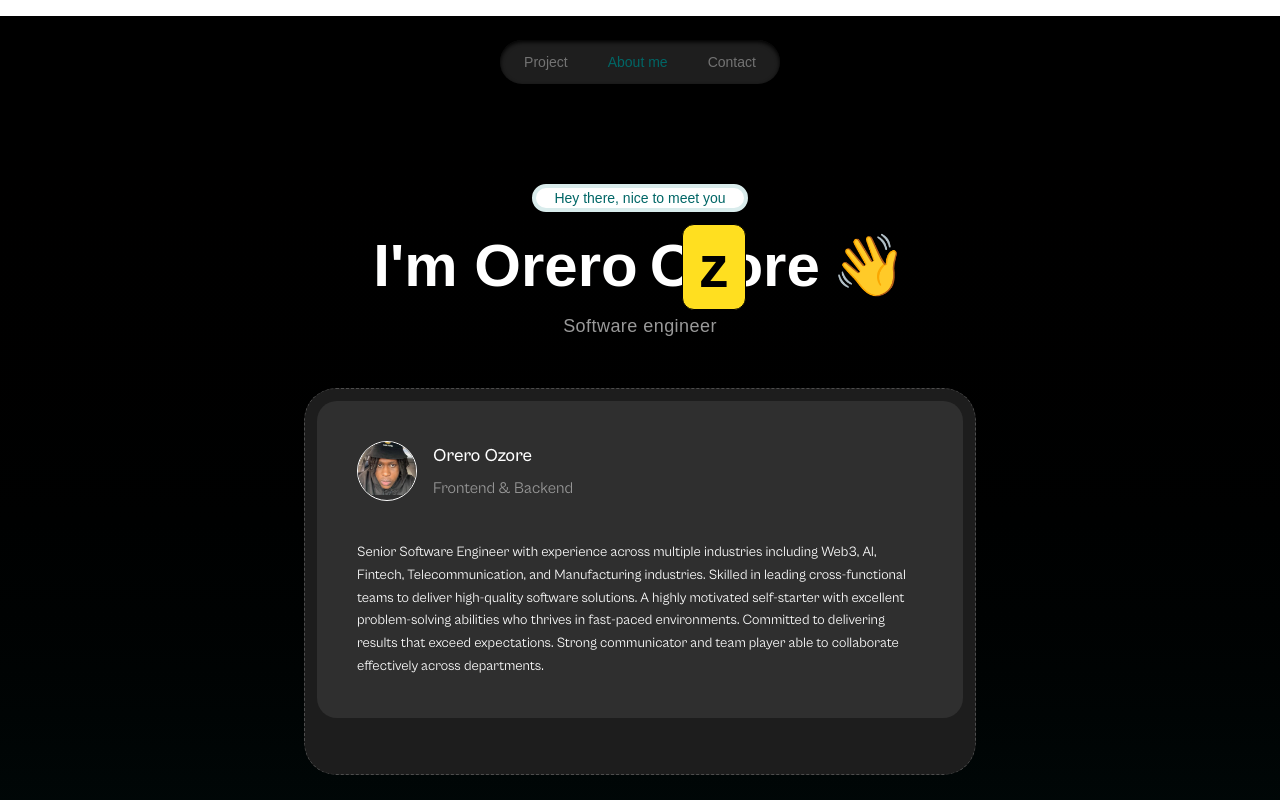
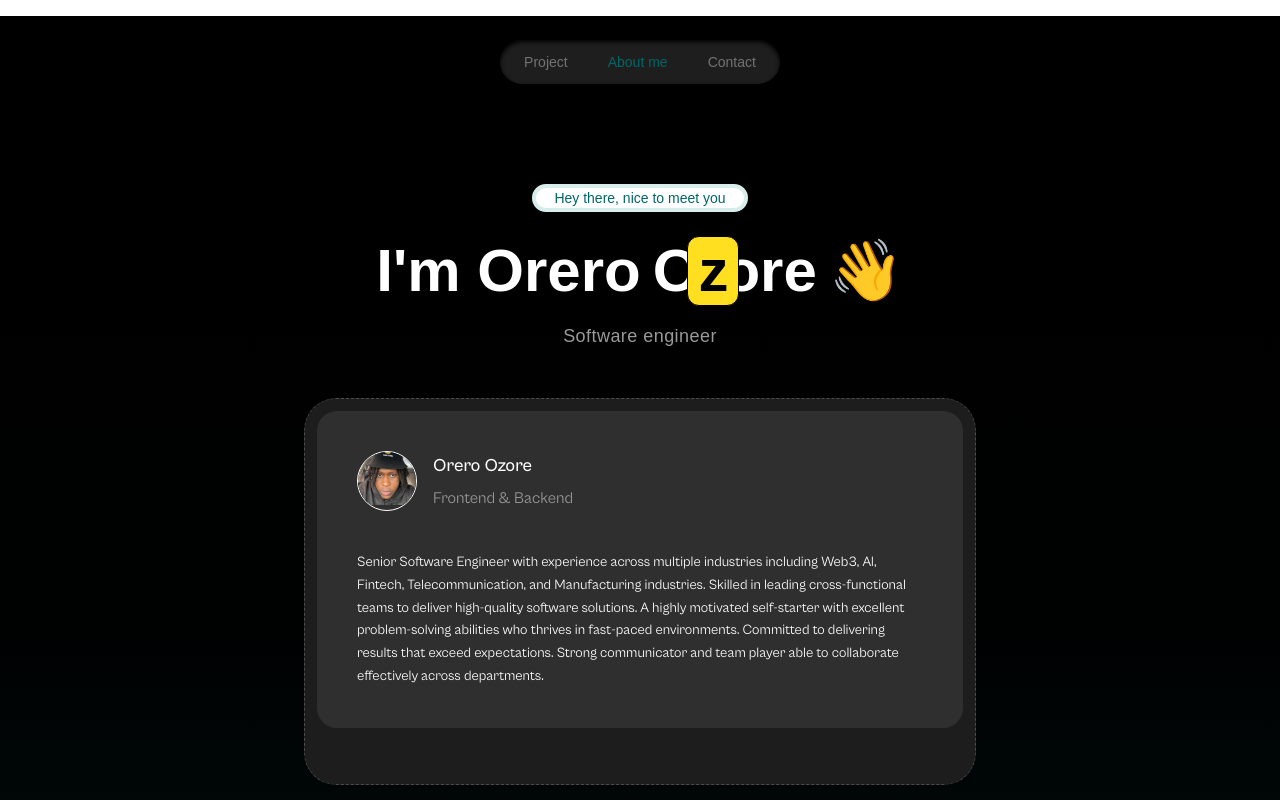
Before and after one commit to MrOrero/orero-portfolio, a Next.js app: page / in a window 1280 px wide. Shown: the top 800 px of the page. Built offline with nearby package versions, Linux system fonts and the light colour scheme.

Commit message:
fixed z placement

```diff
--- a/src/app/page.tsx
+++ b/src/app/page.tsx
@@ -109,17 +109,18 @@ export default function Home() {
             <button className="border-4 mx-auto   border-[#D9ECEC]  w-fit bg-white text-[#006666] text-sm px-4.5  rounded-full mb-6">
               Hey there, nice to meet you
             </button>
-            <div className="relative flex gap-3 m-auto text-4xl md:text-6xl font-bold mb-4 text-white">
-              I&apos;m Orero{" "}
-              <div className="relative">
-                O
-                <div className="absolute z-50 bg-yellow-300 grid content-center py-2 md:py-3 border h-fit px-2.5 md:px-4 text-black top-[-0.5rem] md:top-[-0.75rem] left-4 md:left-8 rounded-xl">
+            <div className="relative flex flex-wrap justify-center items-center gap-3 m-auto text-4xl md:text-6xl font-bold mb-4 text-white">
+              I&apos;m Orero
+              <span className="inline-flex items-center gap-1 relative">
+                <span className="text-white -mr-3 md:-mr-4">O</span>
+                <span className="bg-yellow-300 z-50 text-black border px-2.5 py-1 rounded-xl text-4xl md:text-6xl font-bold leading-none">
                   z
-                </div>
-                zore
-              </div>{" "}
+                </span>
+                <span className="text-white -ml-3.5 md:-ml-5">ore</span>
+              </span>
               <span className="wave">👋</span>
             </div>
+
             <h2 className="text-[#999999] tracking-wide text-lg">
               Software engineer
             </h2>
```
